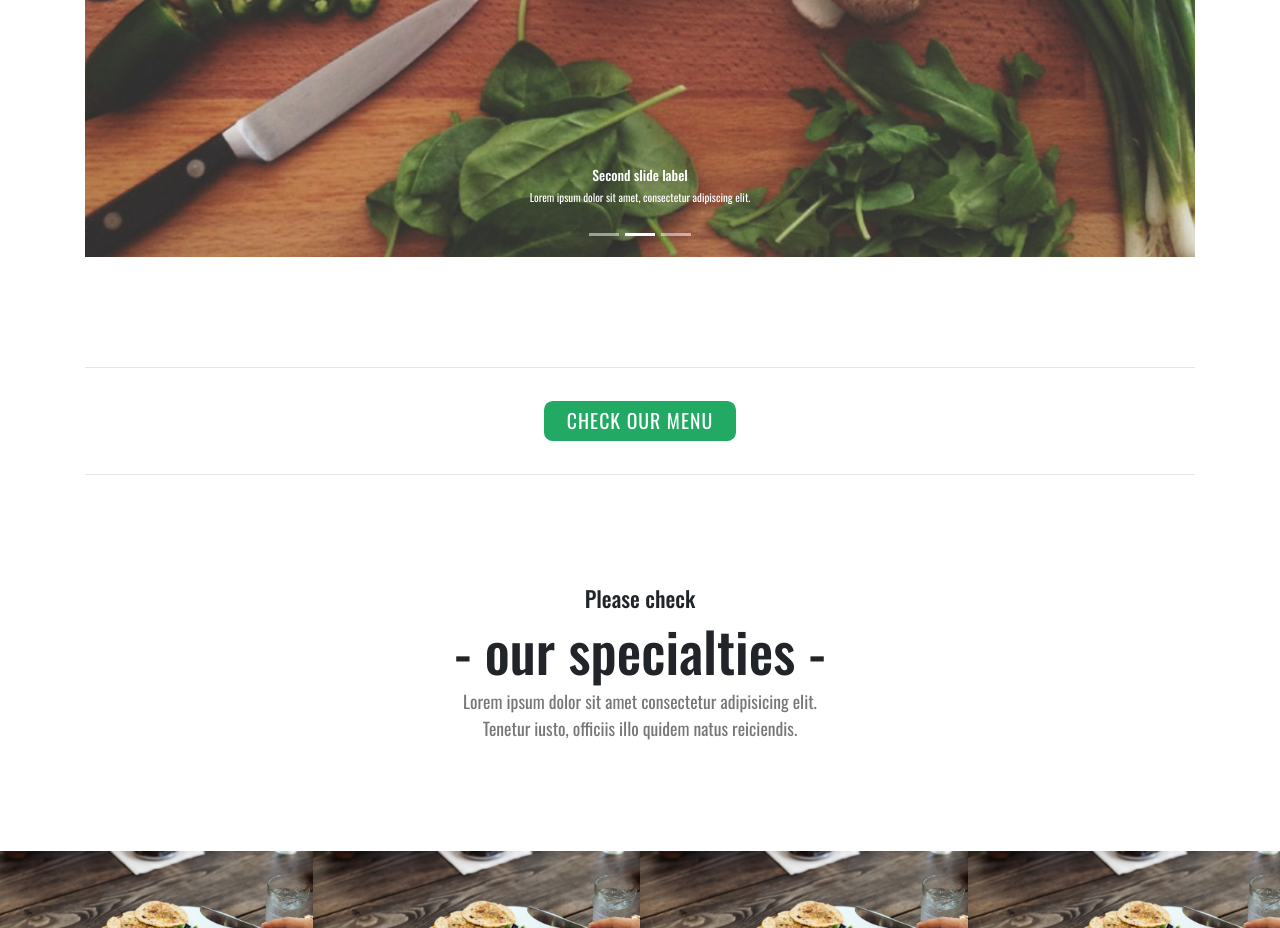
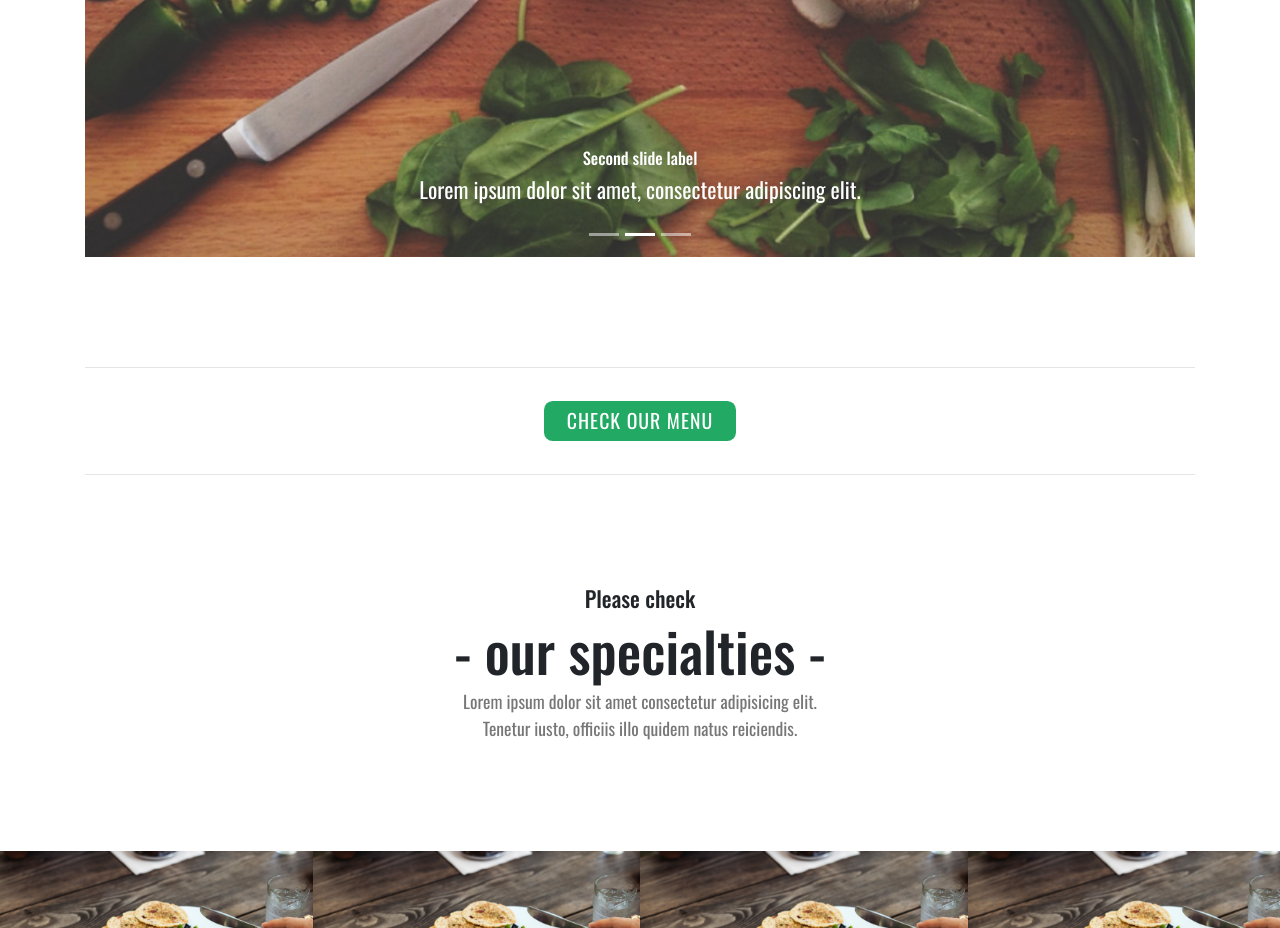
Before and after one commit to AlejandroMar/Harvard-Sass-Project, a website: page index.html in a window 1280 px wide. Shown: the part 3100-4028 px from the top of the page. Drawn offline with nearby package versions, Linux system fonts and the light colour scheme; some packages are replaced by stand-ins of ours.

Commit message:
font-size for carrusel

```diff
--- a/sass/layout/_reviews.scss
+++ b/sass/layout/_reviews.scss
@@ -1,3 +1,10 @@
 .reviews {
   margin-bottom: 10rem;
 }
+.carousel-caption {
+  font-size: 2rem;
+
+  > h5 {
+    font-size: 1.5rem;
+  }
+}
```
Also changed, not shown: public/css/style.css.
